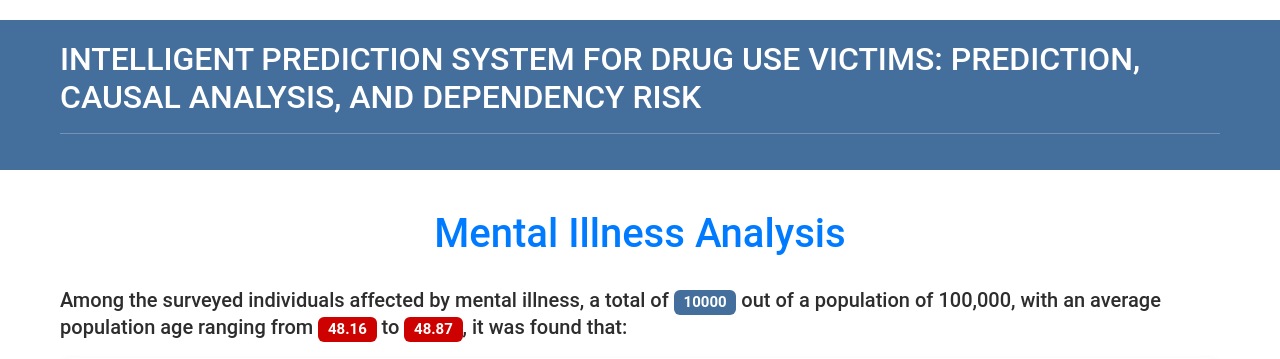
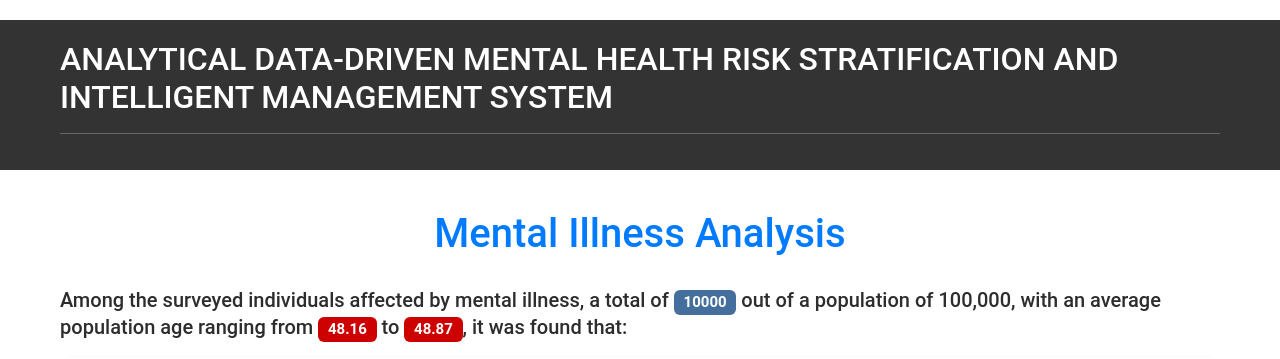
Before and after one commit to shamiraty/Mental-Illness-Analysis, a Flask app: page / in a window 1280 px wide. Shown: the top 359 px of the page. Run offline with Flask 3, Linux system fonts and the light colour scheme; some libraries are stand-ins or nearby versions.

Commit message:
2nd commit

```diff
--- a/templates/index.html
+++ b/templates/index.html
@@ -95,12 +95,12 @@
 </head>
 <body>
 
-    <div class="breadcrumb-container bg-primary text-white py-0">
+    <div class="breadcrumb-container bg-dark text-white py-0">
         <div class="container">
             <nav aria-label="breadcrumb">
                 <ol class="breadcrumb mb-0">
                     <li class="breadcrumb-item text-white" aria-current="page">
-                        <h2 class="breadcrumb-text text-uppercase text-white">Intelligent Prediction System for Drug Use Victims: Prediction, Causal Analysis, and Dependency Risk</span><hr>
+                        <h2 class="breadcrumb-text text-uppercase text-white">ANALYTICAL DATA-DRIVEN MENTAL HEALTH RISK STRATIFICATION AND INTELLIGENT MANAGEMENT SYSTEM</span><hr>
                     </li>
                 </ol>
             </nav>
```
